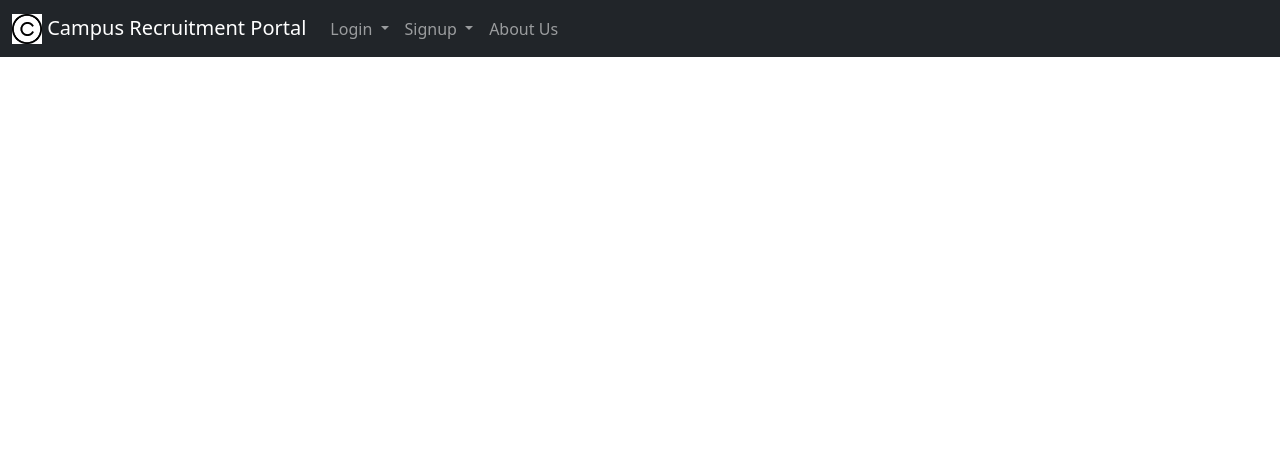
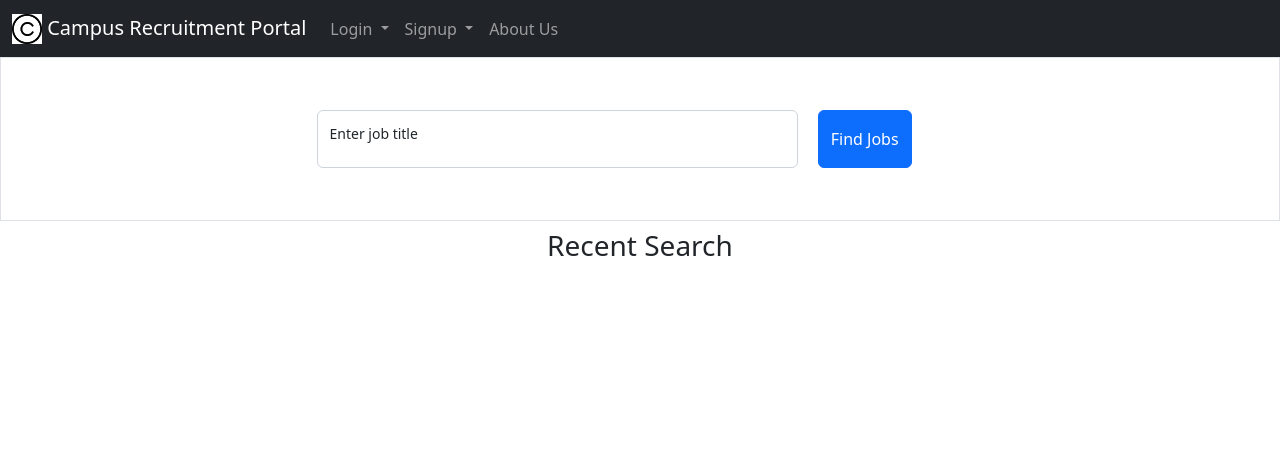
Before and after one commit to rrahul32/campus, a PHP site: page /student/index.php in a window 1280 px wide. Shown: the top 455 px of the page. Run offline with PHP 8.4, Linux system fonts and the light colour scheme.

Commit message:
job search

```diff
--- a/student/index.php
+++ b/student/index.php
@@ -1,16 +1,52 @@
 <?php
 session_start();
 if (isset($_SESSION['loggedin'])) {
-     if ($_SESSION['type'] == "company")
+    if ($_SESSION['type'] == "company")
         header("Location: /campus/company");
     else if ($_SESSION['type'] == "admin")
         header("Location: /campus/admin");
-}
-$pageTitle="Dashboard";
-include_once $_SERVER['DOCUMENT_ROOT'].'/campus/partials/_template.php';
+    }
+    // echo var_dump($_GET);
+    if(isset($_GET['search']))
+    {
+        include_once $_SERVER['DOCUMENT_ROOT'].'/campus/partials/config.php';
+        $search=$_GET['search'];
+        $sql="SELECT * FROM `job` WHERE `jname`='$search';";
+        $result=mysqli_query($conn,$sql);
+        $rows=mysqli_fetch_row($result);
+        echo var_dump($rows);
+    }
+$pageTitle = "Search for Jobs: Campus Recruitment Management System";
+include_once $_SERVER['DOCUMENT_ROOT'] . '/campus/partials/_template.php';
 ?>
+<div class="container-flex border">
 
+    <form class=" col-6 mx-auto py-5" action="" method="GET">
+        <div class="row">
+            <div class="form-floating form-control-sm col-9 mx-auto">
+                <input type="text" class="form-control" id="search" placeholder="Company" name="search" required>
+                <label for="search" style="left:auto;">Enter job title</label>
+            </div>
+            <!-- <div class="form-floating col">
+<input type="email" class="form-control" id="floatingInput" placeholder="name@example.com" name="email" required>
+      <label for="floatingInput">Email address</label>
+</div> -->
+            <div class="d-flex col-3 py-1">
+                <input class="btn btn-primary" type="submit" name="submit" value="Find Jobs">
+            </div>
+        </div>
+    </form>
+</div>
+<div class="container px-auto text-center p-2">
+    <div class="row">
+        <h3>Recent Search</h3>
+    </div>
+    <div class="row" id="recentSearch">
+
+    </div>
+
+</div>
 
 <?php
-include_once $_SERVER['DOCUMENT_ROOT'].'/campus/partials/_footer.php';
+include_once $_SERVER['DOCUMENT_ROOT'] . '/campus/partials/_footer.php';
 ?>
```
Also changed, not shown: partials/_navbar_student.php (+31 -5 lines), student/profile.php (added, +16 -0 lines), student/settings.php (added, +16 -0 lines), images/account.svg (added), images/notifications.svg (added).
